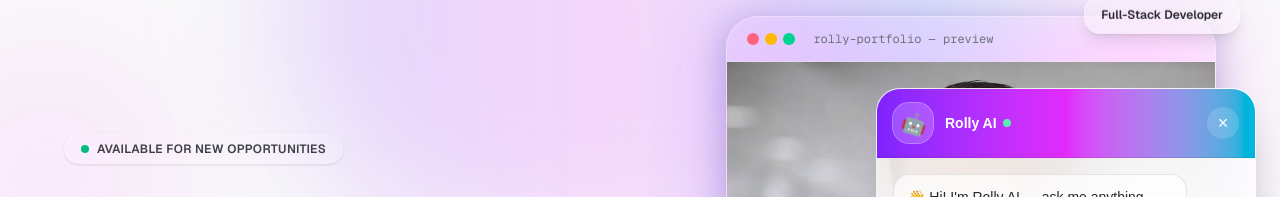
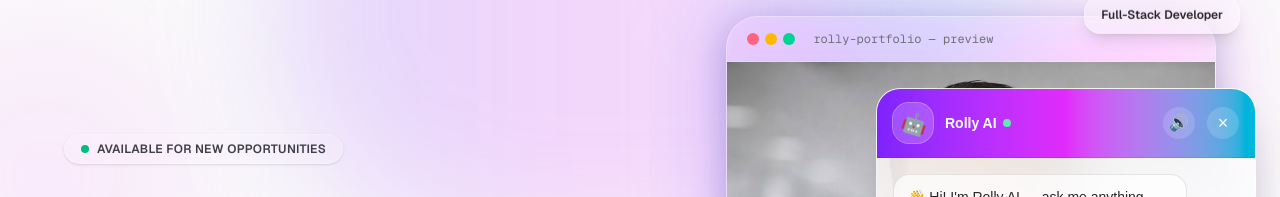
Before and after one commit to officialrolly-blip/porfolio-rolly, a Next.js app: page / in a window 1280 px wide. Both pictures are taken after a click on the button 1106 px from the left and 640 px from the top of the page. Shown: the part 128-325 px from the top of the page. Built offline with nearby package versions, Linux system fonts and the light colour scheme.

Commit message:
Add free browser voice: welcome bubble and AI replies speak aloud with mute toggle

```diff
--- a/app/components/ChatAssistant.tsx
+++ b/app/components/ChatAssistant.tsx
@@ -14,6 +14,29 @@ const GREETING: Msg = {
   content: "👋 Hi! I'm Rolly AI — ask me anything about Rolly's services, skills, tools, or how to work with him!",
 };
 
+const WELCOME_SPEECH =
+  "Hi there! I'm Rolly AI. I can tell you about Rolly's services, skills, or how to hire him. Click me to start chatting!";
+
+const MUTE_KEY = "rolly-ai-muted";
+
+// Free voice: the browser's built-in SpeechSynthesis (no API key, no quota).
+function speak(text: string) {
+  if (typeof window === "undefined" || !("speechSynthesis" in window)) return;
+  try { if (localStorage.getItem(MUTE_KEY) === "1") return; } catch {}
+  const synth = window.speechSynthesis;
+  synth.cancel();
+  const u = new SpeechSynthesisUtterance(text);
+  const voices = synth.getVoices();
+  const en = voices.filter((v) => v.lang.toLowerCase().startsWith("en"));
+  const voice =
+    en.find((v) => /natural|neural|google|samantha|daniel|zira|aria/i.test(v.name)) ??
+    en[0];
+  if (voice) u.voice = voice;
+  u.rate = 1.02;
+  u.pitch = 1;
+  synth.speak(u);
+}
+
 function WavingBot({ size = "h-7 w-7" }: { size?: string }) {
   return (
     <span className={`${size} animate-wave`} role="img" aria-label="Waving robot assistant">
@@ -27,6 +50,20 @@ export default function ChatAssistant() {
   const [input, setInput] = useState("");
   const [sending, setSending] = useState(false);
   const [nudge, setNudge] = useState(false);
+  const [muted, setMuted] = useState(false);
+
+  useEffect(() => {
+    try { setMuted(localStorage.getItem(MUTE_KEY) === "1"); } catch {}
+  }, []);
+
+  const toggleMute = () => {
+    const next = !muted;
+    setMuted(next);
+    try { localStorage.setItem(MUTE_KEY, next ? "1" : "0"); } catch {}
+    if (next && typeof window !== "undefined" && "speechSynthesis" in window) {
+      window.speechSynthesis.cancel();
+    }
+  };
   const scrollRef = useRef<HTMLDivElement | null>(null);
 
   useEffect(() => {
@@ -56,7 +93,7 @@ export default function ChatAssistant() {
     let alreadyGreeted = false;
     try { alreadyGreeted = sessionStorage.getItem("rolly-ai-greeted") === "1"; } catch {}
     if (alreadyGreeted) return;
-    const show = setTimeout(() => setNudge(true), 4000);
+    const show = setTimeout(() => { setNudge(true); speak(WELCOME_SPEECH); }, 4000);
     const hide = setTimeout(() => {
       setNudge(false);
       try { sessionStorage.setItem("rolly-ai-greeted", "1"); } catch {}
@@ -83,6 +120,7 @@ export default function ChatAssistant() {
       const data = await res.json();
       if (!res.ok || !data.reply) throw new Error(data.error ?? "Send failed");
       setMessages([...next, { role: "assistant", content: data.reply }]);
+      speak(data.reply);
     } catch (err) {
       const msg = err instanceof Error ? err.message : "Sorry, something went wrong.";
       setMessages([...next, { role: "assistant", content: msg }]);
@@ -144,6 +182,15 @@ export default function ChatAssistant() {
                 </span>
               </span>
             </span>
+            <button
+              type="button"
+              onClick={toggleMute}
+              aria-label={muted ? "Turn voice on" : "Turn voice off"}
+              title={muted ? "Voice off — click to enable" : "Voice on — click to mute"}
+              className="grid h-8 w-8 shrink-0 place-items-center rounded-full bg-white/15 text-base leading-none transition hover:bg-white/30"
+            >
+              {muted ? "🔇" : "🔊"}
+            </button>
             <button type="button" onClick={() => setOpen(false)} aria-label="Close chat" className="grid h-8 w-8 shrink-0 place-items-center rounded-full bg-white/15 text-lg leading-none text-white transition hover:bg-white/30">×</button>
           </div>
           <div ref={scrollRef} className="flex-1 space-y-3 overflow-y-auto px-4 py-4">
```
